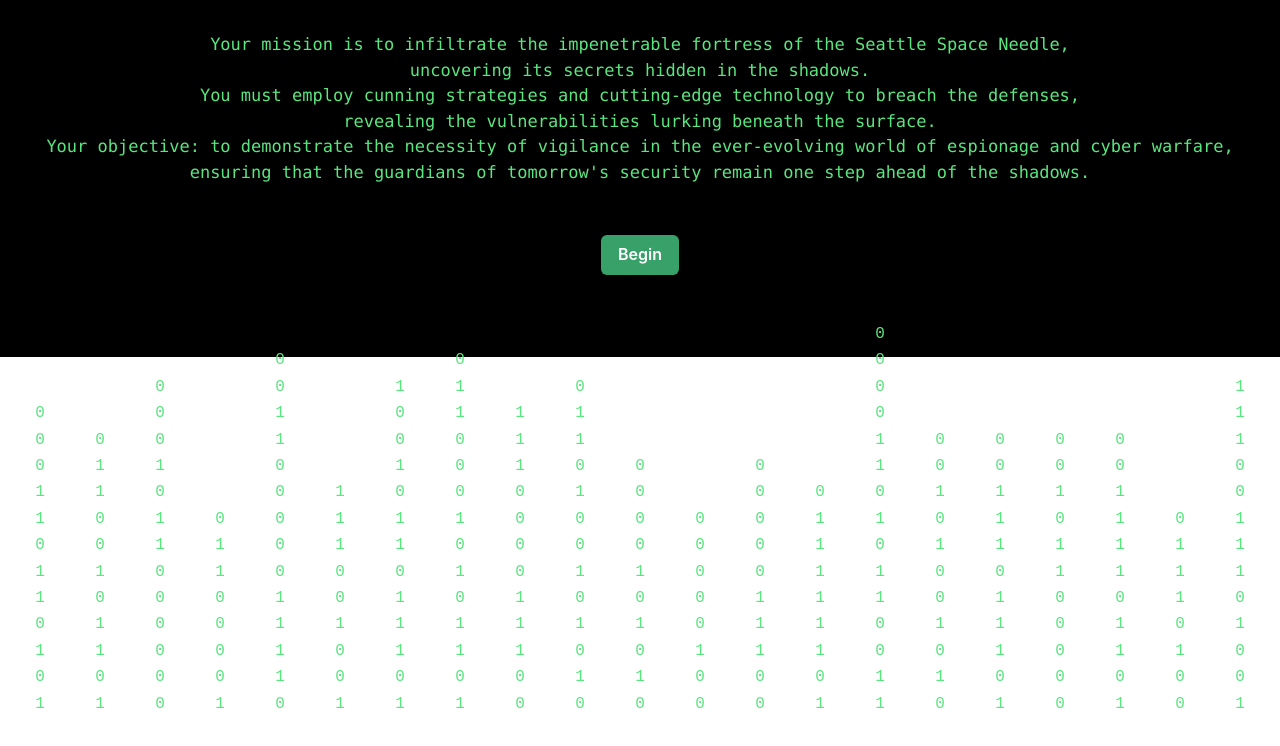
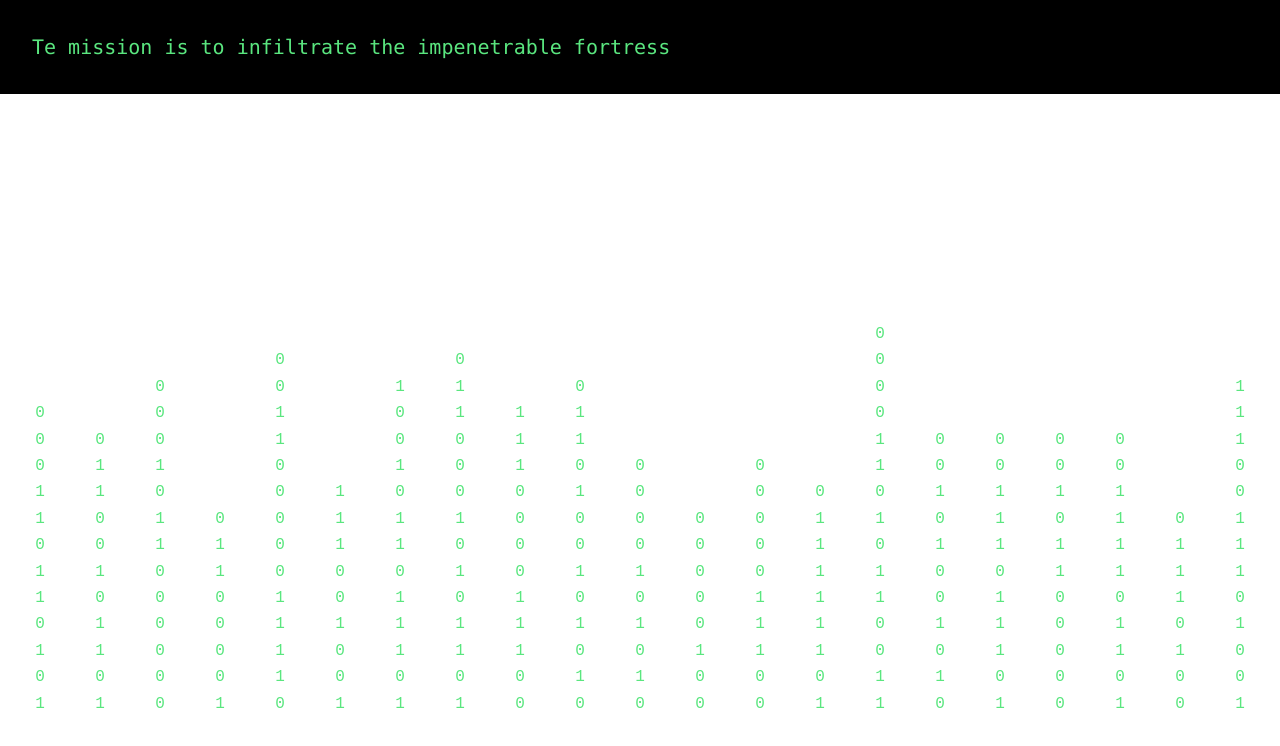
Before and after one commit to arishl/cap-hill-party, a React (Vite) app: page /intro in a window 1280 px wide. Shown: the top 746 px of the page. Built offline with nearby package versions, Linux system fonts and the light colour scheme.

Commit message:
added some stuff

```diff
--- a/src/App.jsx
+++ b/src/App.jsx
@@ -13,6 +13,9 @@
   }
   if (Cookies.get('datagathered')==null){
     Cookies.set('datagathered', 0, { expires: 7 });
+  }
+  if (Cookies.get('highscorename')==null){
+    Cookies.set('highscorename', "unclaimed", { expires: 7 })
   }
   const [correctText, setCorrectText] = useState("");
   const [charactersTyped, setCharactersTyped] = useState(0);
@@ -118,6 +121,10 @@
             Cookies.set('datagathered', dataGathered,{expires: 7});
             Cookies.set('highscorevalue', Math.floor(charactersTyped/(60-countdown)/4*60), { expires: 7 });
             history('/optimized');
+          } else {
+            Cookies.set('currentscorevalue', Math.floor(charactersTyped/(60-countdown)/4*60), { expires: 7 })
+            Cookies.set('currentscorename', currentName, { expires: 7 })
+            history('/success');
           }
         }
       } else {
@@ -194,7 +201,7 @@
     </Button>
     <Button ml = "30px"
       colorScheme='orange'>
-        {"Data retrieved: " + dataGathered}
+        { "Data retrieved: " + Cookies.get('datagathered')}
     </Button>
     </Flex>
       <Box height = "100%">
--- a/src/IntroPage.jsx
+++ b/src/IntroPage.jsx
@@ -6,34 +6,39 @@
 import { Link } from 'react-router-dom';
 
 function IntroPage() {
+  const text = "The mission is to infiltrate the impenetrable fortress of the Seattle Space Needle,\nuncovering its secrets hidden in the shadows. \nYou must employ cunning strategies and cutting-edge technology to breach the defenses,\nrevealing the vulnerabilities lurking beneath the surface. \nYour objective: to demonstrate the necessity of vigilance in the ever-evolving world of espionage \nand cyber warfare,\nensuring that the guardians of tomorrow's security remain one step ahead of the shadows."
+
+  const [displayText, setDisplayText] = useState('');
+  const [done, setDone] = useState(false);
+
+  useEffect(() => {
+    let currentIndex = 0;
+    const interval = setInterval(() => {
+      if (currentIndex === text.length-1) {
+        clearInterval(interval);
+        setDone(true);
+      } else {
+        setDisplayText(prevText => prevText + text[currentIndex]);
+        currentIndex++;
+      }
+    }, 100); // Adjust the interval as needed
+
+    return () => clearInterval(interval);
+  }, [text]);
 
 
   return (
     <Box>
     <Text>
-    <pre style={{ textAlign: 'center', fontSize: '17px', color:'#5ae67f'}}>
-    Your mission is to infiltrate the impenetrable fortress of the Seattle Space Needle,
-    </pre>
-    <pre style={{ textAlign: 'center', fontSize: '17px', color:'#5ae67f'}}>
-    uncovering its secrets hidden in the shadows.
-    </pre>
-    <pre style={{ textAlign: 'center', fontSize: '17px', color:'#5ae67f'}}>
-    You must employ cunning strategies and cutting-edge technology to breach the defenses,
-    </pre>
-    <pre style={{ textAlign: 'center', fontSize: '17px', color:'#5ae67f'}}>
-    revealing the vulnerabilities lurking beneath the surface.
-    </pre>
-    <pre style={{ textAlign: 'center', fontSize: '17px', color:'#5ae67f'}}>
-    Your objective: to demonstrate the necessity of vigilance in the ever-evolving world of espionage and cyber warfare,
-    </pre>
-    <pre style={{ textAlign: 'center', fontSize: '17px', color:'#5ae67f'}}>
-    ensuring that the guardians of tomorrow's security remain one step ahead of the shadows.
+    <pre style={{ textAlign: 'left', fontSize: '20px', color:'#5ae67f'}}>
+    {displayText}
     </pre>
     </Text>
     <Link to="/">
-    <Button m = "50px" colorScheme= 'green'>
-      Begin
-    </Button>
+    {done ? <Button m = "30px" colorScheme= 'green'>
+      Accept
+    </Button> : <Box/>}
+
     </Link>
     <MatrixBackground />
     </Box>
--- a/src/main.jsx
+++ b/src/main.jsx
@@ -11,6 +11,7 @@
 import IntroPage from './IntroPage'
 import FailurePage from './failure.jsx'
 import OptimizedPage from './optimized.jsx'
+import SuccessPage from './success.jsx'
 
 const theme = extendTheme({
   styles: {
@@ -29,6 +30,7 @@
     <Route path="/intro" element={<ChakraProvider theme={theme}><IntroPage/></ChakraProvider>}/>
     <Route path="/failure" element={<ChakraProvider theme={theme}><FailurePage /></ChakraProvider>} />
     <Route path="/optimized" element={<ChakraProvider theme={theme}><OptimizedPage /></ChakraProvider>} />
+    <Route path="/success" element={<ChakraProvider theme={theme}><SuccessPage /></ChakraProvider>} />
     <Route exact path="/" element={<ChakraProvider theme={theme}><App /></ChakraProvider>} />
     </Routes>
   </Router>
--- /dev/null
+++ b/src/success.jsx
@@ -0,0 +1,35 @@
+import { useState, useEffect } from 'react';
+import './App.css'
+import {Button } from '@chakra-ui/react';
+import { Text, Box, Flex, Code, Input } from '@chakra-ui/react';
+import MatrixBackground from './matrixBackground';
+import { Link } from 'react-router-dom';
+import Cookies from 'js-cookie';
+
+function SuccessPage() {
+
+
+  return (
+    <Box>
+    <Text>
+    <pre style={{ textAlign: 'center', fontSize: '17px', color:'green'}}>
+    Firewall breached.
+    </pre>
+    <pre style={{ textAlign: 'center', fontSize: '17px', color:'green'}}>
+    {Cookies.get('currentscorename')}
+    </pre>
+    <pre style={{ textAlign: 'center', fontSize: '17px', color:'green'}}>
+    {'WPM: ' + Cookies.get('currentscorevalue')}
+    </pre>
+    </Text>
+    <Link to="/">
+    <Button m = "50px" colorScheme= 'green'>
+      Return
+    </Button>
+    </Link>
+    <MatrixBackground color = 'green' />
+    </Box>
+  );
+}
+
+export default SuccessPage;
```
